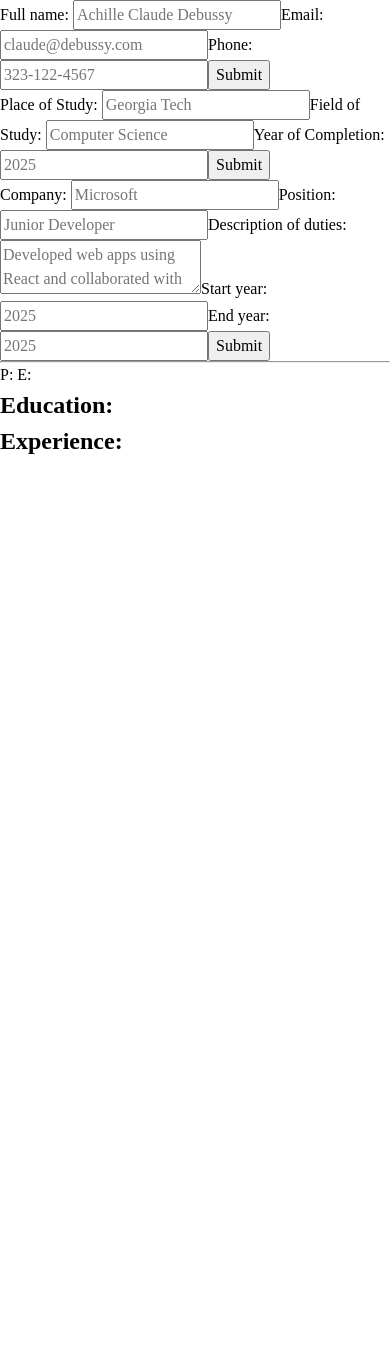
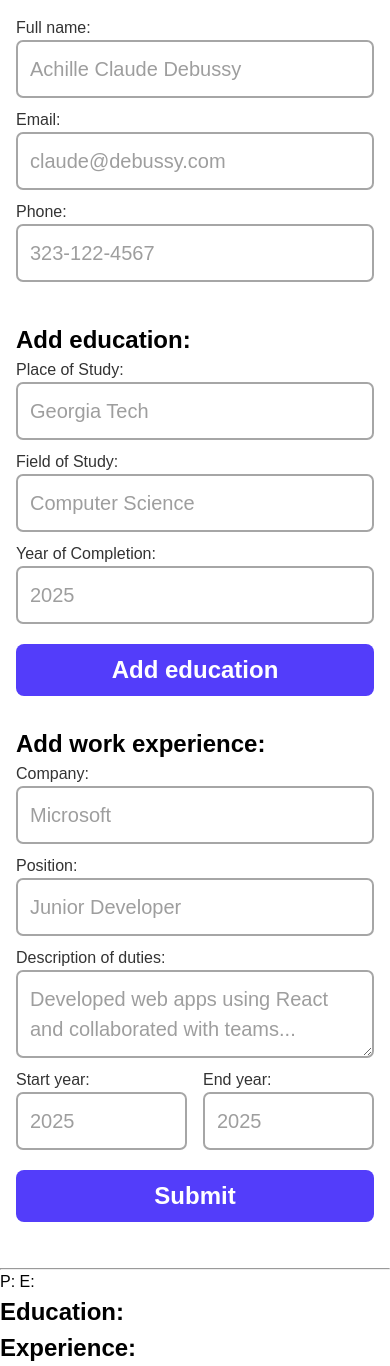
Before and after one commit to ClaudeDebussy/odin-cv, a React (Vite) app: page / in a window 390 px wide. Before the commit the page ends 844 px from the top, so only its background shows below. Built offline with nearby package versions, Linux system fonts and the light colour scheme.

Commit message:
style forms for mobile

```diff
--- a/src/components/App.jsx
+++ b/src/components/App.jsx
@@ -11,11 +11,6 @@ function App() {
   const handleIdentityChange = (event) => {
     const { name, value } = event.target;
     setIdentity((i) => ({ ...i, [name]: value }));
-  };
-
-  const handleIdentitySubmit = (event) => {
-    event.preventDefault();
-    console.log("Form submitted with data:", identity);
   };
 
   //EDUCATION
@@ -70,11 +65,8 @@ function App() {
 
   return (
     <>
-      <IdentityForm
-        identity={identity}
-        onChange={handleIdentityChange}
-        onSubmit={handleIdentitySubmit}
-      />
+      <div className="forms-container">
+        <IdentityForm identity={identity} onChange={handleIdentityChange} />
         <EducationForm
           education={educationFormData}
           onChange={handleEducationChange}
@@ -85,6 +77,7 @@ function App() {
           onChange={handleWorkChange}
           onSubmit={handleWorkSubmit}
         />
+      </div>
       <CV identity={identity} education={educationList} work={workList} />
     </>
   );
--- a/src/components/EducationForm.jsx
+++ b/src/components/EducationForm.jsx
@@ -2,6 +2,8 @@ function EducationForm(props) {
   return (
     <>
       <form className="education-form" onSubmit={props.onSubmit}>
+        <h2>Add education:</h2>
+        <div className="form-field-vertical">
           <label htmlFor="place">Place of Study: </label>
           <input
             type="text"
@@ -11,6 +13,8 @@ function EducationForm(props) {
             value={props.education.place}
             onChange={props.onChange}
           />
+        </div>
+        <div className="form-field-vertical">
           <label htmlFor="study">Field of Study: </label>
           <input
             type="text"
@@ -20,6 +24,8 @@ function EducationForm(props) {
             value={props.education.study}
             onChange={props.onChange}
           />
+        </div>
+        <div className="form-field-vertical">
           <label htmlFor="year">Year of Completion: </label>
           <input
             type="number"
@@ -30,7 +36,8 @@ function EducationForm(props) {
             value={props.education.year}
             onChange={props.onChange}
           />
-        <button type="submit">Submit</button>
+        </div>
+        <button type="submit">Add education</button>
       </form>
     </>
   );
--- a/src/components/IdentityForm.jsx
+++ b/src/components/IdentityForm.jsx
@@ -1,7 +1,8 @@
 function IdentityForm(props) {
   return (
     <>
-      <form className="identity-form" onSubmit={props.onSubmit}>
+      <form className="identity-form">
+        <div className="form-field-vertical">
           <label htmlFor="name">Full name: </label>
           <input
             type="text"
@@ -11,6 +12,8 @@ function IdentityForm(props) {
             value={props.identity.name}
             onChange={props.onChange}
           />
+        </div>
+        <div className="form-field-vertical">
           <label htmlFor="email">Email: </label>
           <input
             type="email"
@@ -20,6 +23,8 @@ function IdentityForm(props) {
             value={props.identity.email}
             onChange={props.onChange}
           />
+        </div>
+        <div className="form-field-vertical">
           <label htmlFor="phone">Phone: </label>
           <input
             type="tel"
@@ -30,7 +35,7 @@ function IdentityForm(props) {
             value={props.identity.phone}
             onChange={props.onChange}
           />
-        <button type="submit">Submit</button>
+        </div>
       </form>
     </>
   );
--- a/src/components/WorkForm.jsx
+++ b/src/components/WorkForm.jsx
@@ -2,6 +2,8 @@ function WorkForm(props) {
   return (
     <>
       <form className="work-form" onSubmit={props.onSubmit}>
+        <h2>Add work experience:</h2>
+        <div className="form-field-vertical">
           <label htmlFor="company">Company: </label>
           <input
             type="text"
@@ -11,6 +13,8 @@ function WorkForm(props) {
             value={props.work.company}
             onChange={props.onChange}
           />
+        </div>
+        <div className="form-field-vertical">
           <label htmlFor="position">Position: </label>
           <input
             type="text"
@@ -20,6 +24,8 @@ function WorkForm(props) {
             value={props.work.position}
             onChange={props.onChange}
           />
+        </div>
+        <div className="form-field-vertical">
           <label htmlFor="description">Description of duties: </label>
           <textarea
             id="description"
@@ -28,6 +34,9 @@ function WorkForm(props) {
             value={props.work.description}
             onChange={props.onChange}
           ></textarea>
+        </div>
+        <div className="start-year-end-year">
+          <div className="form-field-vertical">
             <label htmlFor="startYear">Start year: </label>
             <input
               type="number"
@@ -37,6 +46,8 @@ function WorkForm(props) {
               value={props.work.startYear}
               onChange={props.onChange}
             />
+          </div>
+          <div className="form-field-vertical">
             <label htmlFor="endYear">End year: </label>
             <input
               type="number"
@@ -46,6 +57,8 @@ function WorkForm(props) {
               value={props.work.endYear}
               onChange={props.onChange}
             />
+          </div>
+        </div>
         <button type="submit">Submit</button>
       </form>
     </>
--- a/src/styles/index.css
+++ b/src/styles/index.css
@@ -0,0 +1,70 @@
+body {
+  font-family: Arial, Helvetica, sans-serif;
+}
+
+.forms-container {
+  display: flex;
+  flex-direction: column;
+  padding: 1rem;
+}
+
+.identity-form,
+.education-form,
+.work-form {
+  display: flex;
+  flex-direction: column;
+  margin-bottom: 30px;
+}
+
+.forms-container label {
+  color: hsl(0, 0%, 20%);
+}
+
+.forms-container input,
+.forms-container textarea {
+  padding: 0.75rem;
+  font-size: 1.25rem;
+  border-radius: 7px;
+  margin-bottom: 10px;
+  color: hsl(0, 0%, 0%);
+  border: 2px solid hsl(0, 0%, 65%);
+}
+
+.forms-container input::placeholder,
+.forms-container textarea::placeholder {
+  color: hsl(0, 0%, 62%);
+}
+
+.forms-container button {
+  font-size: 1.5rem;
+  align-self: center;
+  width: 100%;
+  border-radius: 8px;
+  border: none;
+  background-color: rgb(83, 61, 250);
+  padding: 0.5rem 1rem;
+  margin-top: 10px;
+  font-weight: bold;
+  color: white;
+}
+
+.form-field-vertical {
+  display: flex;
+  flex-direction: column;
+}
+
+.start-year-end-year {
+  display: flex;
+  flex: 1;
+  max-width: 100%;
+  gap: 1rem;
+}
+
+.start-year-end-year .form-field-vertical {
+  flex: 1;
+  min-width: 0;
+}
+
+.start-year-end-year input {
+  width: auto;
+}
```
Lines whose indentation alone changed are shown as unchanged.
